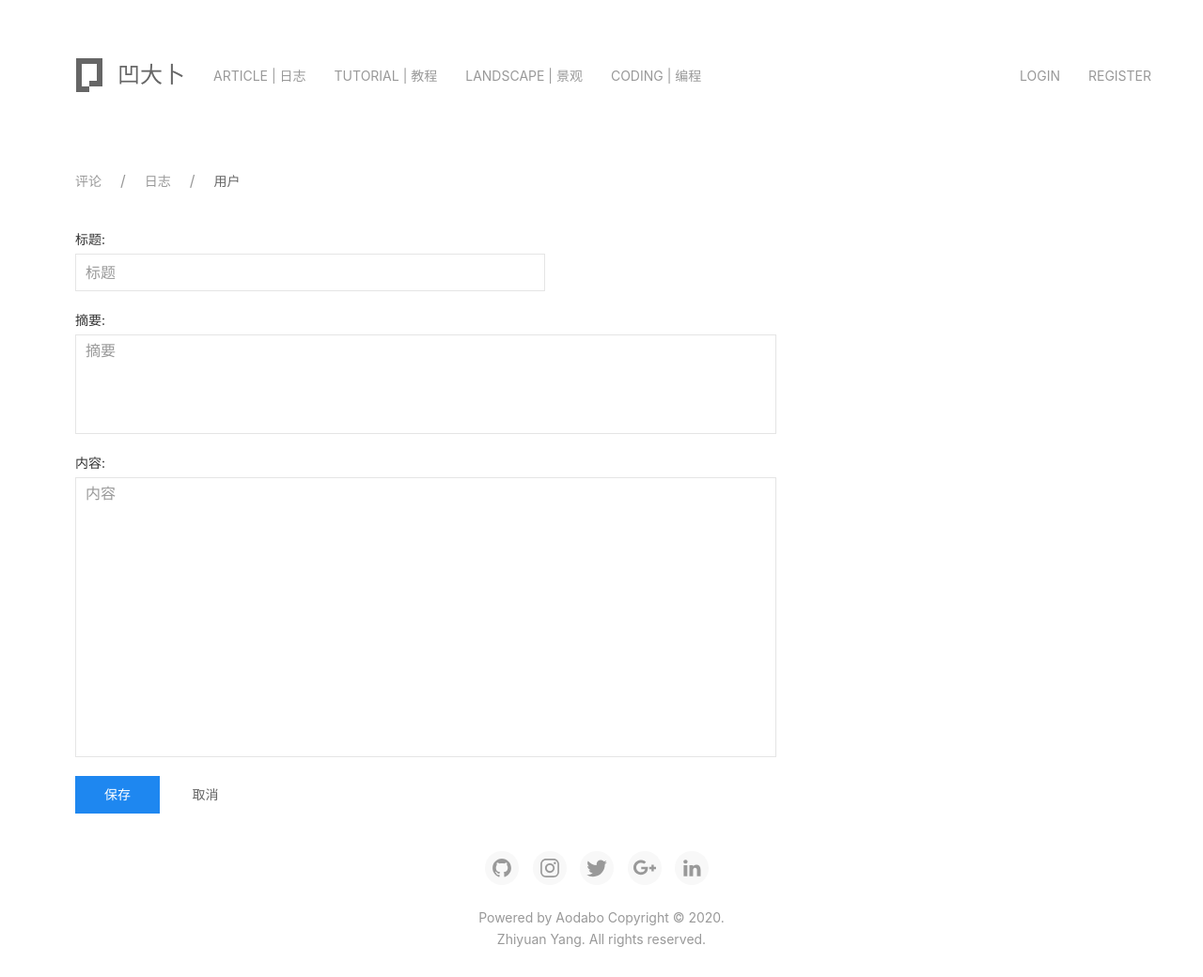
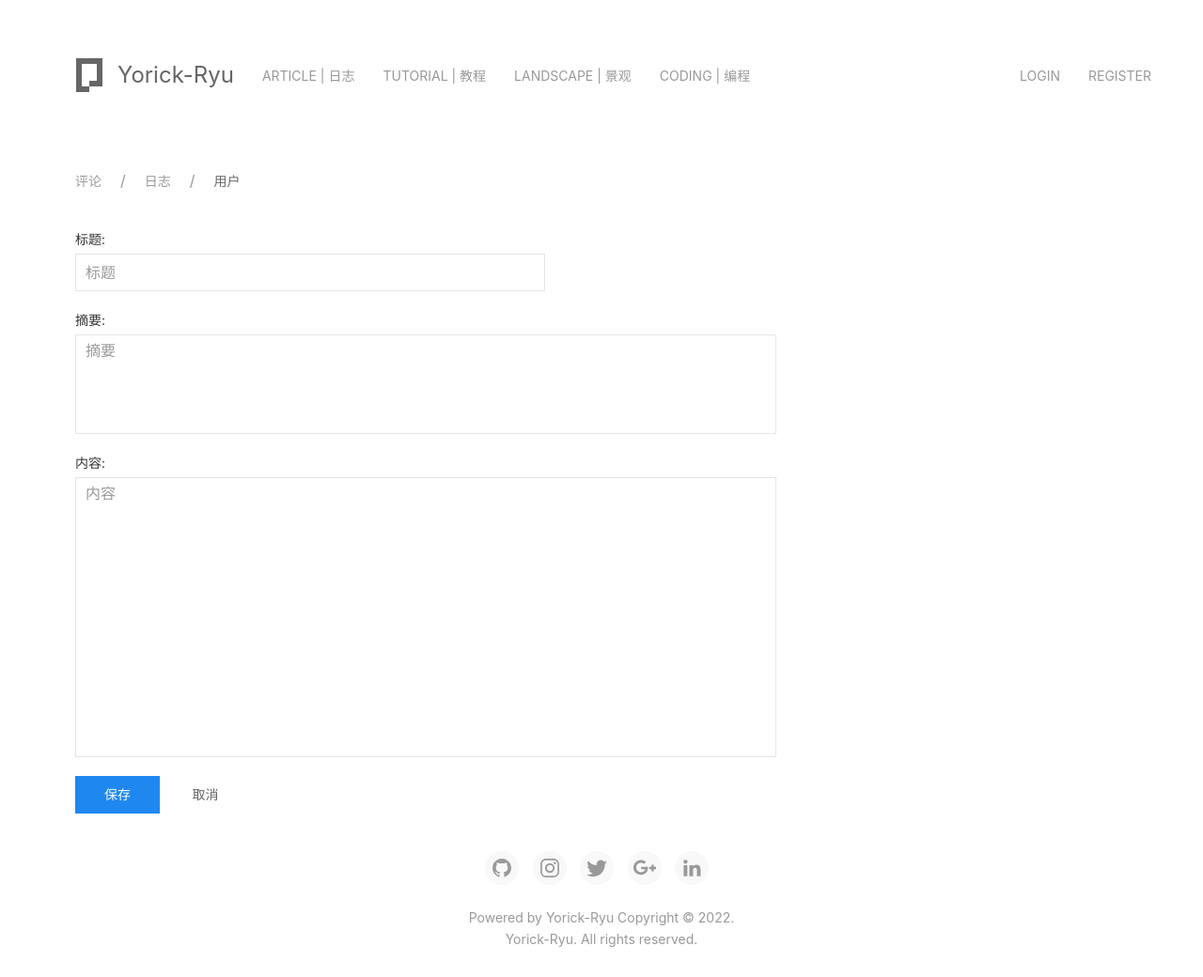
Before and after one commit to Yorick-Ryu/awesome-website, a Python web app: template www/templates/manage_blog_edit.html in a window 1280 px wide. Shown: the whole page at 94% size. Run offline with Jinja, Linux system fonts and the light colour scheme; the template is opened without the code that fills it, so the values that code supplies are empty.

```diff
--- a/www/templates/__base__.html
+++ b/www/templates/__base__.html
@@ -30,7 +30,7 @@
     {% block meta %}
     <!-- block meta  -->{% endblock %}
     <!--jinja2 title块-->
-    <title>{% block title %} ? {% endblock %}| AwesomeDavidBlog</title>
+    <title>{% block title %} ? {% endblock %}| Yorick's Blog</title>
     <link rel="stylesheet" href="/static/css/uikit.min.css">
     <link rel="stylesheet" href="/static/css/uikit-rtl.min.css">
     <link rel="stylesheet" href="/static/css/awesome.css" />
@@ -58,13 +58,13 @@
                 <div class="uk-navbar-left uk-margin-medium-top uk-margin-medium-bottom">
                     <a class="uk-navbar-item uk-logo uk-margin-left" href="/">
                         <!--此处uk-icon为图标,读者可以选UIkit自带icon,也可以添加自定义icon重新打包uk-icon.js,详见官网Documentation-->
-                        <span class="uk-icon uk-margin-small-right" uk-icon="pagekit" ratio="2"></span> 凹大卜
+                        <span class="uk-icon uk-margin-small-right" uk-icon="pagekit" ratio="2"></span> Yorick-Ryu
                     </a>
                     <ul class="uk-navbar-nav">
                         <li><a href="/"> Article | 日志</a></li>
-                        <li><a href="https://aodabo.tech/tags/tutorial"> Tutorial | 教程</a></li>
-                        <li><a href="https://aodabo.tech/tags/landscape"> Landscape | 景观</a></li>
-                        <li><a href="https://aodabo.tech/tags/coding"> Coding | 编程</a></li>
+                        <li><a href="#"> Tutorial | 教程</a></li>
+                        <li><a href="#"> Landscape | 景观</a></li>
+                        <li><a href="#"> Coding | 编程</a></li>
                     </ul>
                 </div>
                 <div class="uk-navbar-right uk-margin-medium-top uk-margin-medium-bottom">
@@ -93,7 +93,7 @@
     <nav class="uk-navbar-container uk-margin-medium uk-hidden@m" uk-navbar style="background-color:rgba(255,255,255,0);">
         <div class="uk-navbar-left">
             <a class="uk-navbar-item uk-logo" href="/">
-                <span class="uk-icon uk-margin-small-right" uk-icon="pagekit" ratio="2"></span> 凹大卜
+                <span class="uk-icon uk-margin-small-right" uk-icon="pagekit" ratio="2"></span> Yorick-Ryu
             </a>
         </div>
         <div class="uk-navbar-right">
@@ -105,9 +105,9 @@
                         <div class="uk-offcanvas-bar uk-flex uk-flex-column">
                             <ul class="uk-nav uk-nav-default uk-margin-auto-vertical">
                                 <li><a href="/"> Article | 日志</a></li>
-                                <li><a href="https://aodabo.tech/tags/tutorial"> Tutorial | 教程</a></li>
-                                <li><a href="https://aodabo.tech/tags/landscape"> Landscape | 景观</a></li>
-                                <li><a href="https://aodabo.tech/tags/coding"> Coding | 编程</a></li>
+                                <li><a href="#"> Tutorial | 教程</a></li>
+                                <li><a href="#"> Landscape | 景观</a></li>
+                                <li><a href="#"> Coding | 编程</a></li>
                                 {% if __user__ %}
                                 <li><a href="/manage/">Manage | 管理</a></li>
                                 <li><a href="/signout"> Logout | 注销</a></li>
@@ -133,14 +133,14 @@
     <div class="uk-margin-medium">
         <div class="uk-container uk-container-center uk-text-center">
             <p>
-                <a target="_blank" href="https://github.com/yzyly1992" class="uk-icon-button uk-margin-small-right" ratio="1.1" uk-icon="github"></a>
+                <a target="_blank" href="https://github.com/Yorick-Ryu" class="uk-icon-button uk-margin-small-right" ratio="1.1" uk-icon="github"></a>
                 <a target="_blank" href="#" class="uk-icon-button uk-margin-small-right" ratio="1.1" uk-icon="instagram"></a>
                 <a target="_blank" href="#" class="uk-icon-button uk-margin-small-right" ratio="1.2" uk-icon="twitter"></a>
                 <a target="_blank" href="#" class="uk-icon-button uk-margin-small-right" ratio="1.2" uk-icon="google-plus"></a>
                 <a target="_blank" href="#" class="uk-icon-button uk-margin-small-right" ratio="1.1" uk-icon="linkedin"></a>
             </p>
-            <p class="uk-text-meta" style="line-height: 10px; padding: 10px 0; margin: 8px 0;">Powered by <a href="https://aodabo.tech">Aodabo</a> Copyright &copy; 2020.</p>
-            <p class="uk-text-meta" style="line-height: 0px; padding: 0px 0; margin: 0px 0;"><a href="https://aodabo.tech/" target="_blank">Zhiyuan Yang</a>. All rights reserved.</p>
+            <p class="uk-text-meta" style="line-height: 10px; padding: 10px 0; margin: 8px 0;">Powered by <a href="#">Yorick-Ryu</a> Copyright &copy; 2022.</p>
+            <p class="uk-text-meta" style="line-height: 0px; padding: 0px 0; margin: 0px 0;"><a href="#" target="_blank">Yorick-Ryu</a>. All rights reserved.</p>
         </div>
     </div>
 
```
Also changed, not shown: www/templates/blogs.html (+5 -5 lines).
